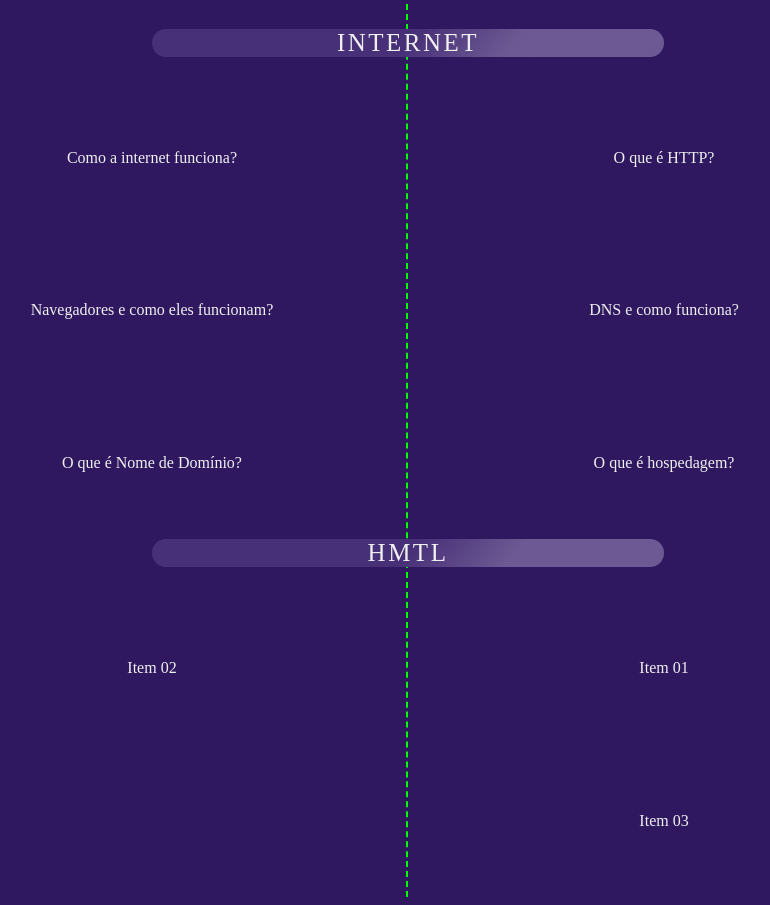
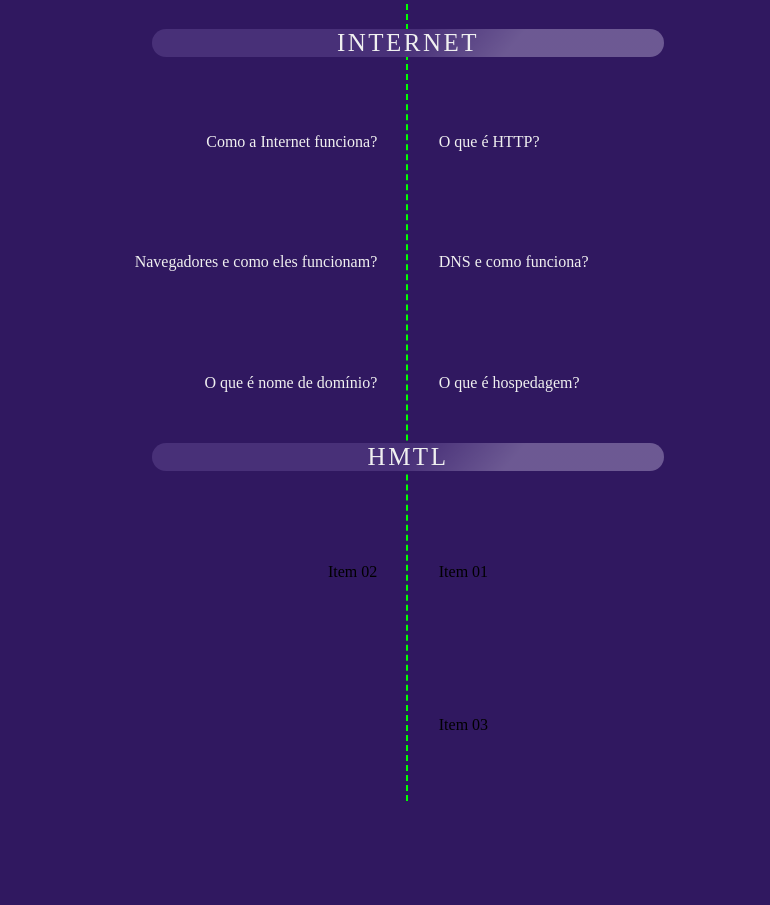
Before and after one commit to Frontend-10/doctor-care, a plain HTML site: page index.html in a window 1280 px wide. Shown: the part 880-1785 px from the top of the page, without its empty margins (232-1002 px from the left). After the commit the page ends 1689 px from the top, so only its background shows below. Drawn offline with Linux system fonts and the light colour scheme.

Commit message:
Adicionando riscado ao clicar nos itens concluidos

```diff
--- a/css/style.css
+++ b/css/style.css
@@ -148,16 +148,17 @@ ul li {
     margin: 4% 2%;
     padding: 1%;
     float: right;
-
+    text-align: left;
 }
 
 .time-line__item:nth-of-type(2n) {
     float: left;
     margin: 4% 2%;
     padding: 1%;
+    text-align: right;
 }
 
-.time-line__item p {
+.time-line__item label {
     color: #f0f0f0;
     text-align: center;
 }
@@ -166,3 +167,11 @@ ul li {
     color: #e44b4b;
     text-align: center;
 }
+
+input[type=checkbox] {
+    display: none;
+}
+
+input[type=checkbox]:checked~label {
+    text-decoration: line-through;
+}
--- a/index.html
+++ b/index.html
@@ -41,23 +41,23 @@
         <li class="time-line__title">
           <p>Internet</p>
         </li>
-        <li class='time-line__item' href="#">
-          <p>Como a internet funciona?</p>
+        <li class='time-line__item'>
+          <input type="checkbox" id="C1" /><label for="C1">Como a Internet funciona?</label>
         </li>
         <li class='time-line__item' href="#">
-          <p>O que é HTTP?</p>
+          <input type="checkbox" id="C2" /><label for="C2">O que é HTTP?</label>
         </li>
         <li class='time-line__item' href="#">
-          <p>Navegadores e como eles funcionam?</p>
+          <input type="checkbox" id="C3" /><label for="C3">Navegadores e como eles funcionam?</label>
         </li>
         <li class='time-line__item' href="#">
-          <p>DNS e como funciona?</p>
+          <input type="checkbox" id="C4" /><label for="C4">DNS e como funciona?</label>
         </li>
         <li class='time-line__item' href="#">
-          <p>O que é Nome de Domínio?</p>
+          <input type="checkbox" id="C5" /><label for="C5">O que é nome de domínio?</label>
         </li>
         <li class='time-line__item' href="#">
-          <p>O que é hospedagem?</p>
+          <input type="checkbox" id="C6" /><label for="C6">O que é hospedagem?</label>
         </li>
 
         <li class="time-line__title">
```
